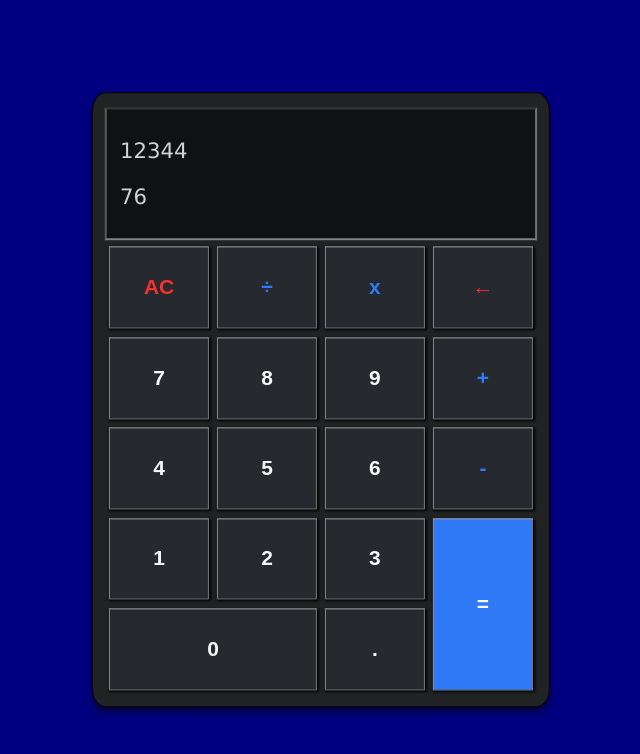
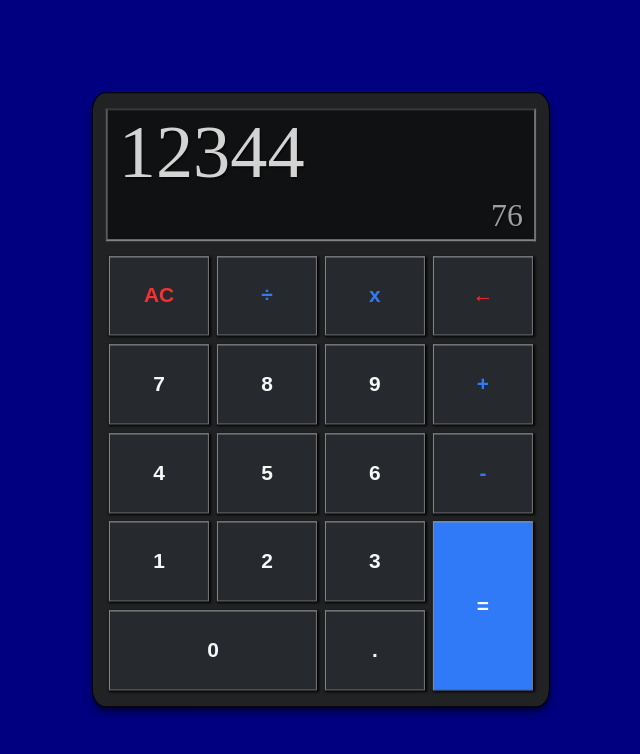
Before and after one commit to marcopadillo111/CalculatorDesign, a plain HTML site: page index.html in a window 1280 px wide. Shown: the whole page, without its empty margins (319-959 px from the left). Drawn offline with Linux system fonts and the light colour scheme; a web font is replaced by a local one.

Commit message:
Update myStyle.css

```diff
--- a/myStyle.css
+++ b/myStyle.css
@@ -47,47 +47,59 @@ input[type="button"]:active {
     border-bottom: 1px solid rgba(160, 160, 160, 1);
     box-shadow: 1px 1px 2px 0.6px black inset;
     transform: translate(1px, 1px);
-    transition: 0.05s;
 }
 
-input[type="text"] {
+
+#display {
+    height: 100px;
+    transform: scale(1.015);
+    padding-bottom: 6px;
+}
+
+.text-container {
+    position: relative;
+    width: 100%;
+    height: 100%;
+    box-sizing: border-box;
+    pointer-events: none;
+    background-color:rgba(0, 0, 0, 0.5);
+    border-top: 2px solid rgba(220, 220, 220, 0.2);
+    border-left: 2px solid rgba(200, 200, 200, 0.4);
+    border-right: 2px solid rgba(180, 180, 180, 0.6);
+    border-bottom: 2px solid rgba(160, 160, 160, 0.8);
+}
+
+p {
+    position: absolute;
+    display: inline-block;
+    height: auto;
+    width: auto;
     font-family: digitalFont;
     color: lightgray;
     text-shadow: 1px 1px 1px rgba(0, 0, 0, 0.5);
     background: transparent;
     box-sizing: border-box;
     border: none;
-    width: 100%;
-}
-
-input[type="text"]:first-child {
-    height: 70px;
-    font-size: 4em;
-}
-
-input[type="text"]:last-child {
-    height: 30px;
-    font-size: 2em;
-    text-align: right;
-    color: #a0a0a0;
+    margin: 0;
+    padding: 0;
 
 }
 
-#display {
-    height: 100px;
-    transform: scale(1.015);
-    padding-bottom: 5px;
-    box-sizing: border-box;
-    pointer-events: none;
-    color: lightgray;
-    background-color: rgba(0, 0, 0, 0.5);
-    border-top: 2px solid rgba(220, 220, 220, 0.2);
-    border-left: 2px solid rgba(200, 200, 200, 0.4);
-    border-right: 2px solid rgba(180, 180, 180, 0.6);
-    border-bottom: 2px solid rgba(160, 160, 160, 0.8);
-    padding: 0px 10px;
+p:first-child {
+    top: 0;
+    left: 0;
+    padding: 0px 8px;
+    font-size: 3.5em;
+
 }
 
+p:last-child {
+    bottom: 0;
+    right: 0;
+    padding: 4px 8px;
+    font-size: 1.5em;
+    color: #a0a0a0;
+}
 #equal {
     background-color: #307af7;
 }
@@ -98,9 +110,8 @@ input[type="text"]:last-child {
 
 .red-font {
     color: #f73030 !important;
+
 }
-
-
 .blue-font {
     color: #307af7 !important;
 }
```
